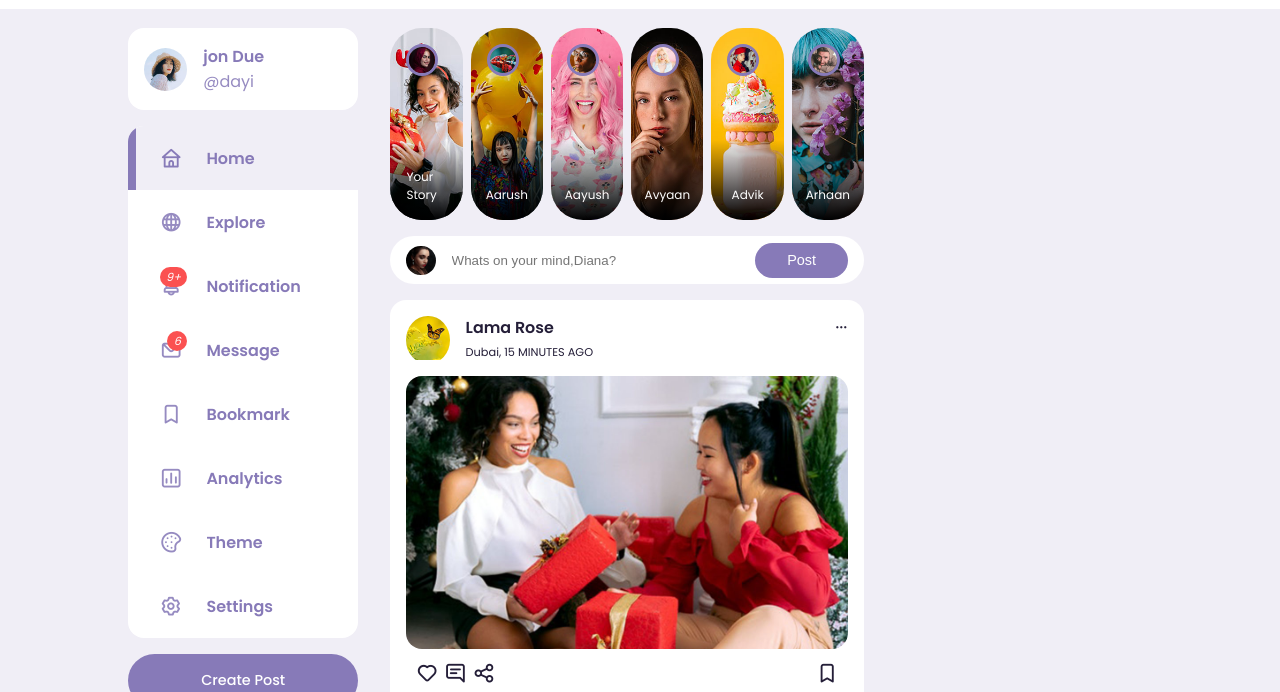
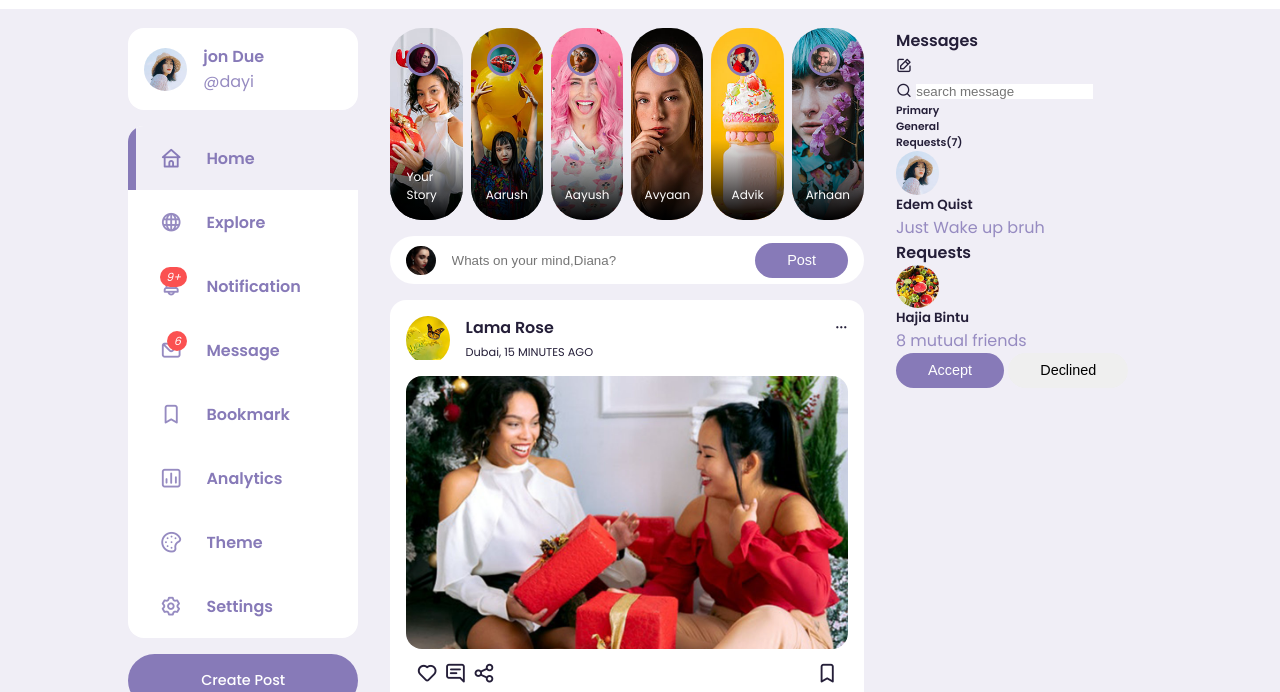
Before and after one commit to Hamim-200/Social_Media, a plain HTML site: page index.html in a window 1280 px wide. Shown: the part 58-750 px from the top of the page. Drawn offline with nearby package versions, Linux system fonts and the light colour scheme.

Commit message:
message and req part html done

```diff
--- a/index.html
+++ b/index.html
@@ -549,7 +549,61 @@
 
             <!-- RIGHT PART START -->
             <div class="right">
+                <div class="messages">
+                    <div class="heading">
+                        <h4>Messages</h4><i class="uil uil-edit"></i>
+                    </div>
+                    <!-- SEARCHBAR -->
+                    <div class="search-bar">
+                        <i class="uil uil-search"></i>
+                        <input type="search" placeholder="search message" id=" message-search">
+                    </div>
+                    <!-- Messages Category -->
+                    <div class="category">
+                        <h6 class="active">Primary</h6>
+                        <h6>General</h6>
+                        <h6 class="message-requests">Requests(7)</h6>
+                    </div>
+                    <!-- Message Category -->
+                    <div class="message">
+                        <div class="profile-photo">
+                            <img src="images/profile-1.jpg">
+                        </div>
+                        <div class="message-body">
+                            <h5>Edem Quist</h5>
+                            <p class="text-muted">Just Wake up bruh</p>
+                        </div>
+                    </div>
+                </div>
+                <!-- END OF MESSAGE -->
 
+                <!-- FRIEND Requests -->
+                <div class="friend-requests">
+                    <h4>Requests</h4>
+                    <div class="request">
+                        <div class="info">
+                            <div class="profile-photo">
+                                <img src="images/profile-13.jpg" alt="">
+                            </div>
+                            <div>
+                                <h5>Hajia Bintu</h5>
+                                <p class="text-muted">
+                                    8 mutual friends
+                                </p>
+                                <div class="action">
+                                    <button class="btn btn-primary">
+                                        Accept
+                                    </button>
+                                    <button class="btn">
+                                        Declined
+                                    </button>
+                                </div>
+                            </div>
+
+
+                        </div>
+                    </div>
+                </div>
             </div>
             <!-- RIGHT PART END -->
         </div>
```
